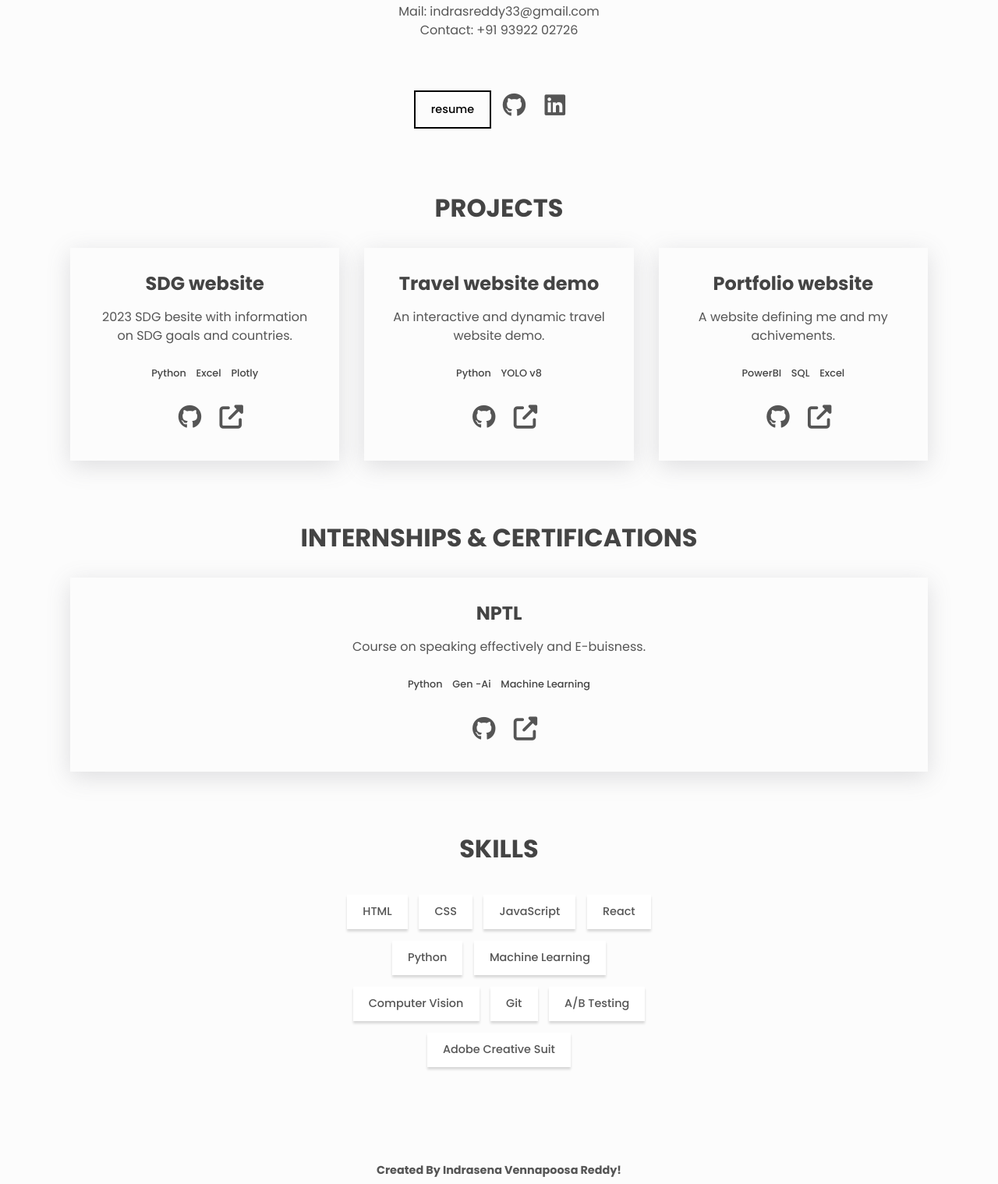
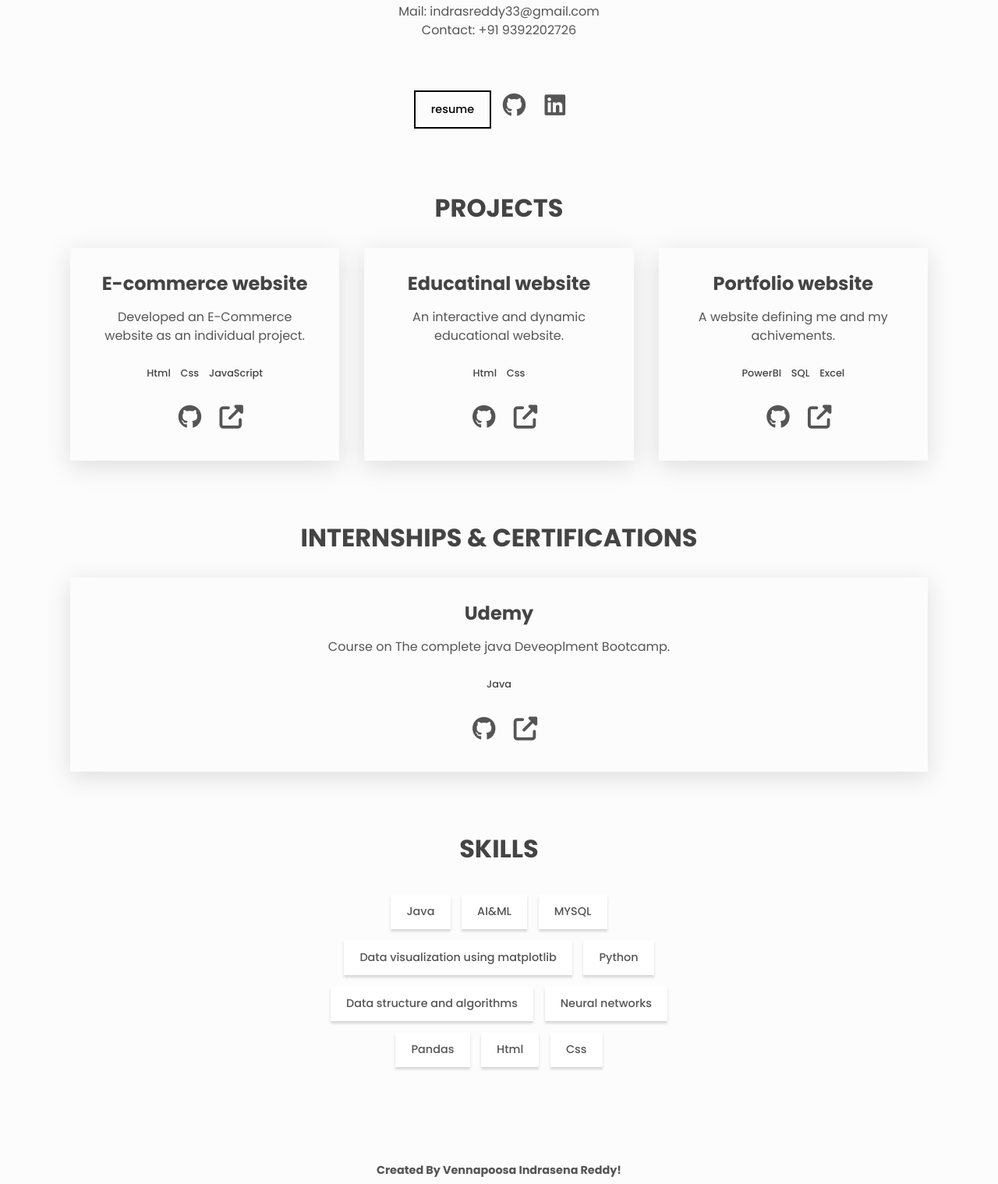
Before and after one commit to Indra-2004/Portfolio, a plain HTML site: page index.html in a window 1280 px wide. Shown: the part 562-2081 px from the top of the page at 78% size. Drawn offline with Linux system fonts and the light colour scheme.

Commit message:
index.html

```diff
--- a/index.html
+++ b/index.html
@@ -26,13 +26,13 @@
       crossorigin="anonymous"
     ></script>
     <link rel="stylesheet" href="styles.css" />
-    <title>Indrasena Vennapoosa Reddy</title>    <!-- Change it your name  --> .
+    <title>Vennapoosa Indrasena Reddy</title>    <!-- Change it your name  --> .
   </head>
   <body class="light" id="top">
     <header class="header center">
       <h3>
-        <a href="" class="link"
-          >{I.V.R}. <!--insert your initials here --></a
+        <a href="www.linkedin.com/in/indrasenareddyvennapoosa" class="link"
+          >LinkedIn <!--insert your initials here --></a
         >
       </h3> <!--use the linkedIn or any link in above href-->
 
@@ -69,13 +69,13 @@
     <main>
       <!-- About -->
       <div class="about center">
-        <h1>Hi, I am <span class="about__name">Indrasena Vennapoosa Reddy.</span></h1>
+        <h1>Hi, I am <span class="about__name">Vennapoosa Indrasena Reddy.</span></h1>
         <h2 class="about__role">Aspiring DataScientist</h2>
         <p class="about__desc"> <!-- Edit the About make sure you add your degree!-->
           I'm a Tech geek living in Bangalore, India. I love to solve problems and build things. Currently pursuing my Under grad BSc.Computer and mathematics degree at Christ University!
         </p> <!-- about you -->
         <br>
-        <a href="mailto:ashiksanyo01@gmail.com">Mail: indrasreddy33@gmail.com </a><p> Contact: +91 93922 02726</p>  <!--Change it to your mail id and contact no-->
+        <a href="mailto: indrasreddy33@gmail.com">Mail: indrasreddy33@gmail.com </a><p> Contact: +91 9392202726</p>  <!--Change it to your mail id and contact no-->
       </br>
 
 
@@ -85,7 +85,7 @@
           </a>
 
           <a
-            href="https://github.com/ashiksanyo10" target="_blank"
+            href="" target="_blank"
             aria-label="github"
             class="link link--icon"
           >
@@ -93,7 +93,8 @@
           </a> <!-- Github profile Link-->
 
           <a
-            href="https://linkedin.com/in/ashiksanyo" target="_blank"
+            href="www.linkedin.com/in/
+indrasenareddyvennapoosa" target="_blank"
             aria-label="linkedin"
             class="link link--icon"
           >
@@ -108,14 +109,14 @@
 
         <div class="projects__grid">
           <div class="project">
-            <h3>SDG website</h3> <!--Peoject Title -->
+            <h3>E-commerce website</h3> <!--Peoject Title -->
             <p class="project__description">
-              2023 SDG besite with information on SDG goals and countries.
+              Developed an E-Commerce website as an individual project.
             </p> <!--Project description-->
             <ul class="project__stack">
-              <li class="project__stack-item">Python</li>
-              <li class="project__stack-item">Excel</li>
-              <li class="project__stack-item">Plotly</li>
+              <li class="project__stack-item">Html</li>
+              <li class="project__stack-item">Css</li>
+              <li class="project__stack-item">JavaScript</li>
             </ul>
 
             <a
@@ -136,13 +137,13 @@
           </div>
 
           <div class="project">
-            <h3>Travel website demo</h3>
+            <h3>Educatinal website</h3>
             <p class="project__description">
-              An interactive and dynamic travel website demo.
+              An interactive and dynamic educational website.
             </p>
             <ul class="project__stack">
-              <li class="project__stack-item">Python</li>
-              <li class="project__stack-item">YOLO v8</li>
+              <li class="project__stack-item">Html</li>
+              <li class="project__stack-item">Css</li>
             </ul>
 
             <a
@@ -194,19 +195,18 @@
         <h2 class="section__title">Internships & Certifications</h2>
 
       <div class="project">
-        <h3>NPTL</h3>
+        <h3>Udemy</h3>
         <p class="project__description">
-          Course on speaking effectively and E-buisness.
+          Course on The complete java Deveoplment Bootcamp.
         </p>
         <ul class="project__stack">
-          <li class="project__stack-item">Python</li>
-          <li class="project__stack-item">Gen -Ai</li>
-          <li class="project__stack-item">Machine Learning</li>
+          <li class="project__stack-item">Java</li>
+
         </ul>
 
         <a
           href=""
-          aria-label="https://www.novypro.com/project/us-sales-dash" target="_blank"
+          aria-label="" target="_blank"
           class="link link--icon"
         > <!-- Include the certification links and  -->
           <i aria-hidden="true" class="fab fa-github"></i>
@@ -229,16 +229,16 @@
       <section class="section skills" id="skills">
         <h2 class="section__title">Skills</h2>
         <ul class="skills__list">
-          <li class="skills__list-item btn btn--plain">HTML</li>                        <!--You can fill in the elective course and you can remove extras-->
-          <li class="skills__list-item btn btn--plain">CSS</li>
-          <li class="skills__list-item btn btn--plain">JavaScript</li>
-          <li class="skills__list-item btn btn--plain">React</li>
+          <li class="skills__list-item btn btn--plain">Java</li>                        <!--You can fill in the elective course and you can remove extras-->
+          <li class="skills__list-item btn btn--plain"> AI&ML</li>
+          <li class="skills__list-item btn btn--plain">MYSQL</li>
+          <li class="skills__list-item btn btn--plain">Data visualization using matplotlib</li>
           <li class="skills__list-item btn btn--plain">Python</li>
-          <li class="skills__list-item btn btn--plain">Machine Learning</li>
-          <li class="skills__list-item btn btn--plain">Computer Vision</li>
-          <li class="skills__list-item btn btn--plain">Git</li>
-          <li class="skills__list-item btn btn--plain">A/B Testing</li>
-          <li class="skills__list-item btn btn--plain">Adobe Creative Suit</li>
+          <li class="skills__list-item btn btn--plain">Data structure and algorithms</li>
+          <li class="skills__list-item btn btn--plain">Neural networks</li>
+          <li class="skills__list-item btn btn--plain">Pandas </li>
+          <li class="skills__list-item btn btn--plain">Html</li>
+          <li class="skills__list-item btn btn--plain">Css</li>
         </ul>
       </section>
 
@@ -247,7 +247,7 @@
         href=""
         class="link footer__link"
       >
-        Created By Indrasena Vennapoosa Reddy! <!-- edit it to your name -->
+        Created By Vennapoosa Indrasena Reddy! <!-- edit it to your name -->
       </a>
     </footer>
 
```
